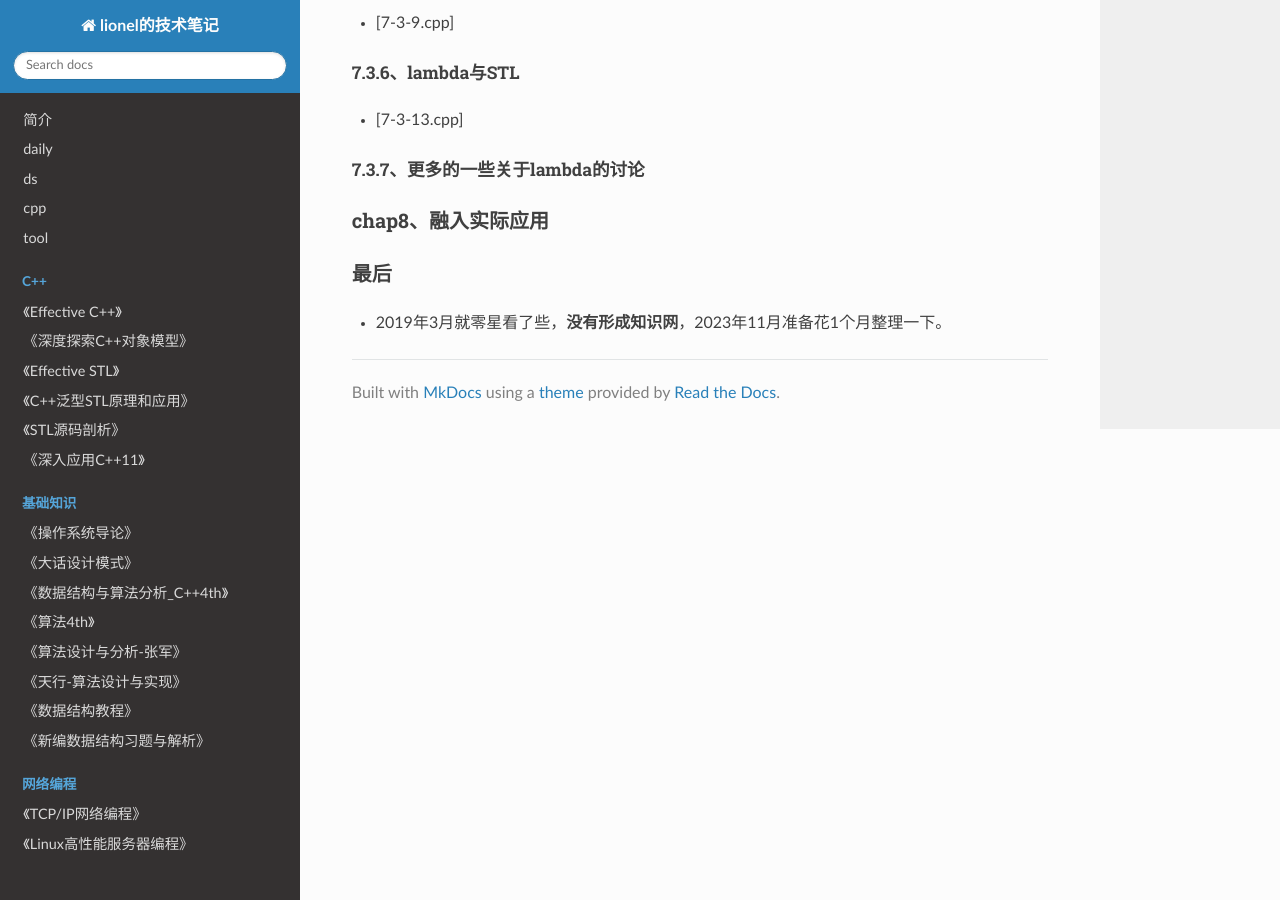
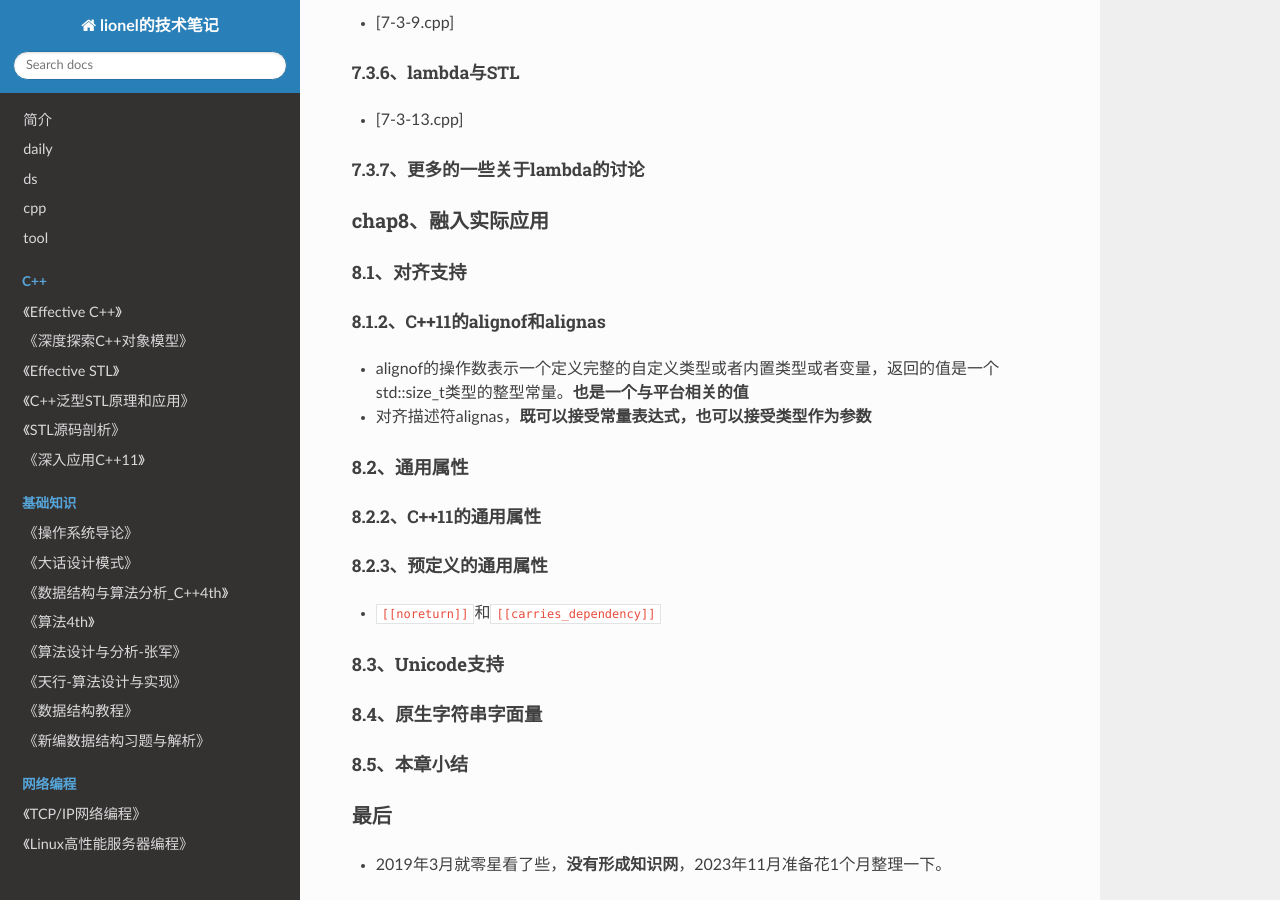
Before and after one commit to wolflion/booknotes, an MkDocs documentation site: the page built from docs/22C++modern/深入理解C++11.md, in a window 1280 px wide and 900 px high, scrolled down 13685 px. Built offline with MkDocs 1.6.1, drawn with Linux system fonts in a browser that asks for light colours; nearby versions of some CDN libraries.

Commit message:
Update 深入理解C++11.md

```diff
--- a/docs/22C++modern/深入理解C++11.md
+++ b/docs/22C++modern/深入理解C++11.md
@@ -546,6 +546,27 @@ decltype((i)) b;  // b int &，无法编译通过
 
 ### chap8、融入实际应用
 
+#### 8.1、对齐支持
+
+##### 8.1.2、C++11的alignof和alignas
+
++ alignof的操作数表示一个定义完整的自定义类型或者内置类型或者变量，返回的值是一个std::size_t类型的整型常量。**也是一个与平台相关的值**
++ 对齐描述符alignas，**既可以接受常量表达式，也可以接受类型作为参数**
+
+#### 8.2、通用属性
+
+##### 8.2.2、C++11的通用属性
+
+##### 8.2.3、预定义的通用属性
+
++ `[[noreturn]]`和`[[carries_dependency]]`
+
+#### 8.3、Unicode支持
+
+#### 8.4、原生字符串字面量
+
+#### 8.5、本章小结
+
 ### 最后
 
 + 2019年3月就零星看了些，**没有形成知识网**，2023年11月准备花1个月整理一下。
```
